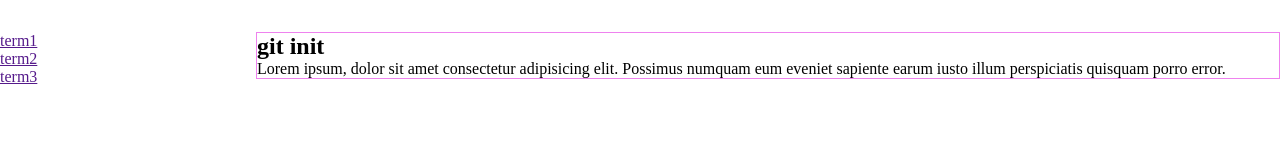
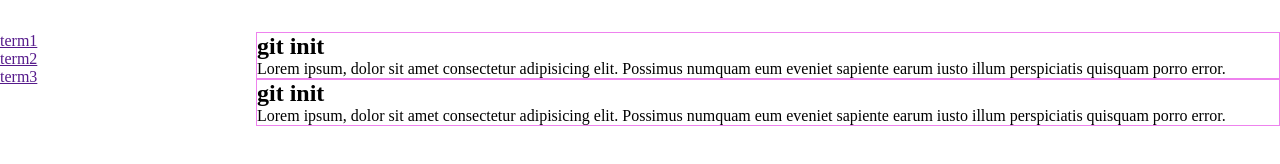
Before and after one commit to ThatIsNotFunny/ThatIsNotFunny.github.io, a plain HTML site: page index.html in a window 1280 px wide. Drawn offline with Linux system fonts and the light colour scheme.

Commit message:
Ordinary commit

```diff
--- a/index.html
+++ b/index.html
@@ -22,6 +22,10 @@
                 <h2>git init</h2>
                 <p>Lorem ipsum, dolor sit amet consectetur adipisicing elit. Possimus numquam eum eveniet sapiente earum iusto illum perspiciatis quisquam porro error.</p>
             </section>
+            <section class="item-definition">
+                <h2>git init</h2>
+                <p>Lorem ipsum, dolor sit amet consectetur adipisicing elit. Possimus numquam eum eveniet sapiente earum iusto illum perspiciatis quisquam porro error.</p>
+            </section>
         </article>
 
     </main>
```
